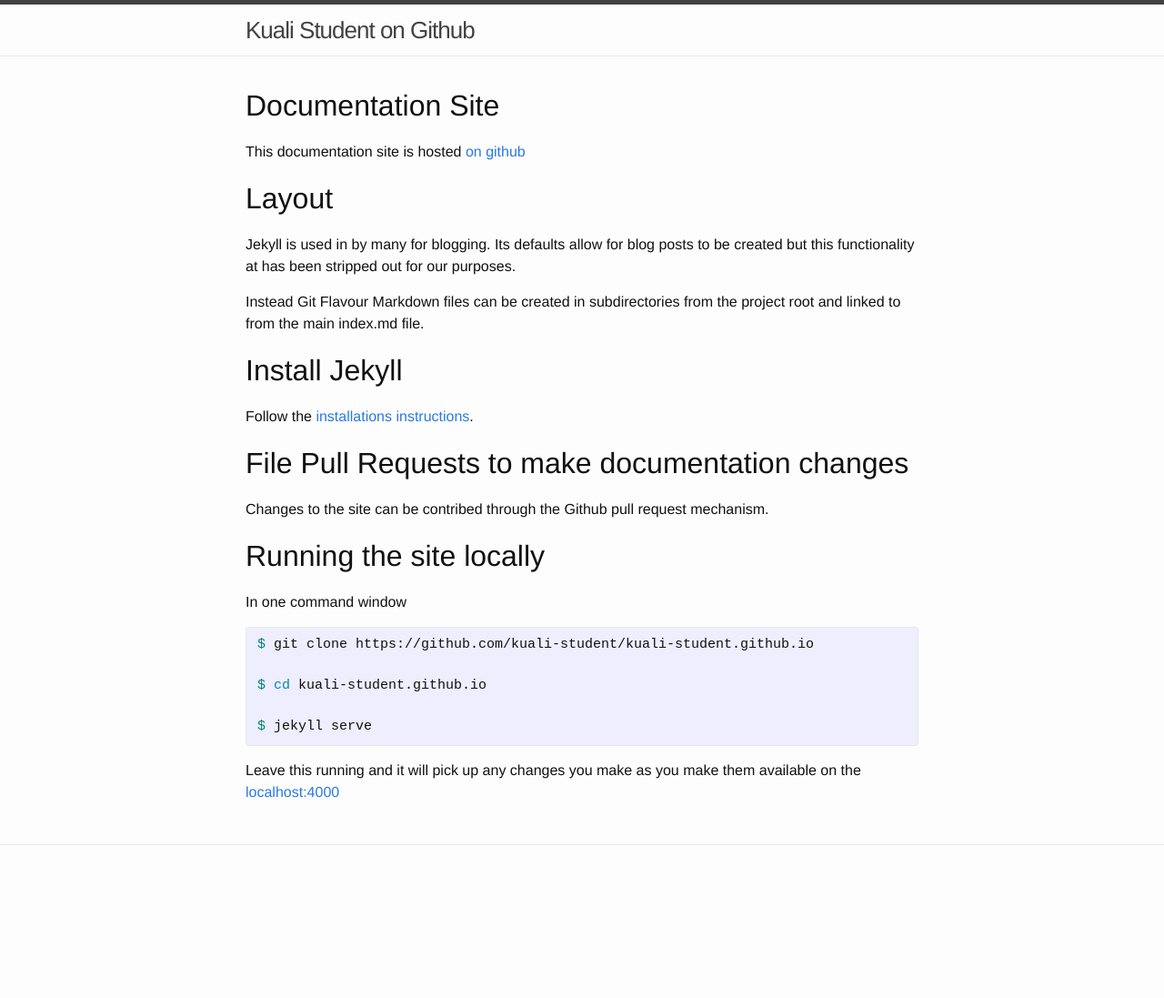
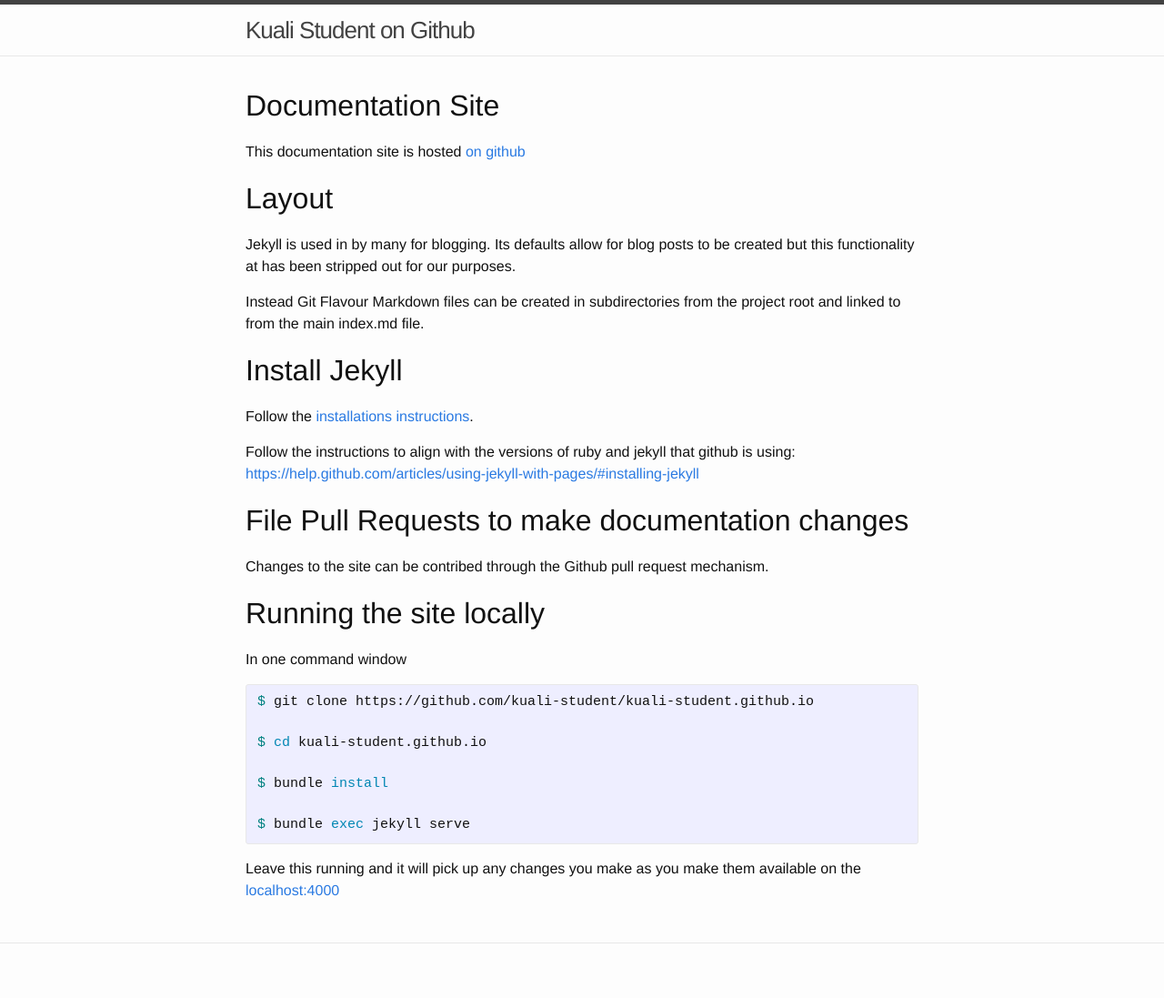
Before and after one commit to kuali-student/kuali-student.github.io, a Jekyll site: the page built from site/contribute.md, in a window 1280 px wide. Shown: the whole page at 91% size. Built offline with Jekyll 4.4.1, drawn with Linux system fonts in a browser that asks for light colours; before the commit the page ends 989 px from its top, so only the background shows below that.

Commit message:
Update contribute page with the github jekyll commands

```diff
--- a/site/contribute.md
+++ b/site/contribute.md
@@ -17,7 +17,7 @@
 
 Follow the [installations instructions](http://jekyllrb.com).
 
-
+Follow the instructions to align with the versions of ruby and jekyll that github is using: [https://help.github.com/articles/using-jekyll-with-pages/#installing-jekyll](https://help.github.com/articles/using-jekyll-with-pages/#installing-jekyll)
 
 # File Pull Requests to make documentation changes
 
@@ -33,7 +33,9 @@
 
 $ cd kuali-student.github.io
 
-$ jekyll serve
+$ bundle install
+
+$ bundle exec jekyll serve
 
 {% endhighlight %}
 
```
